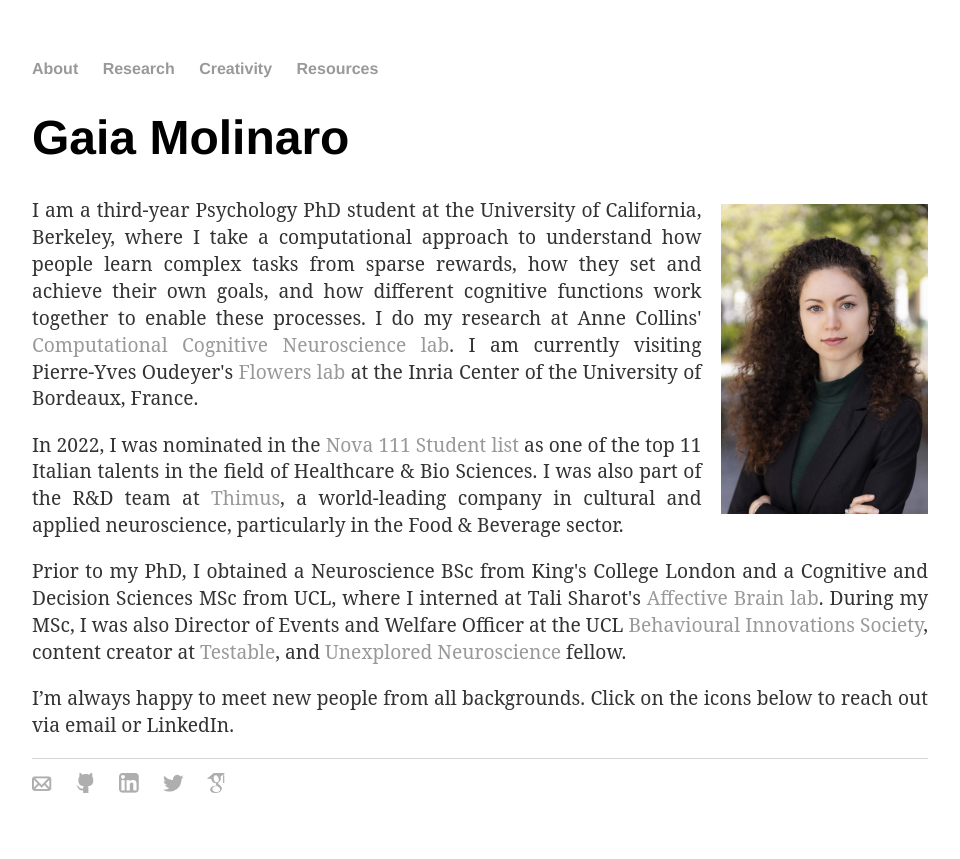
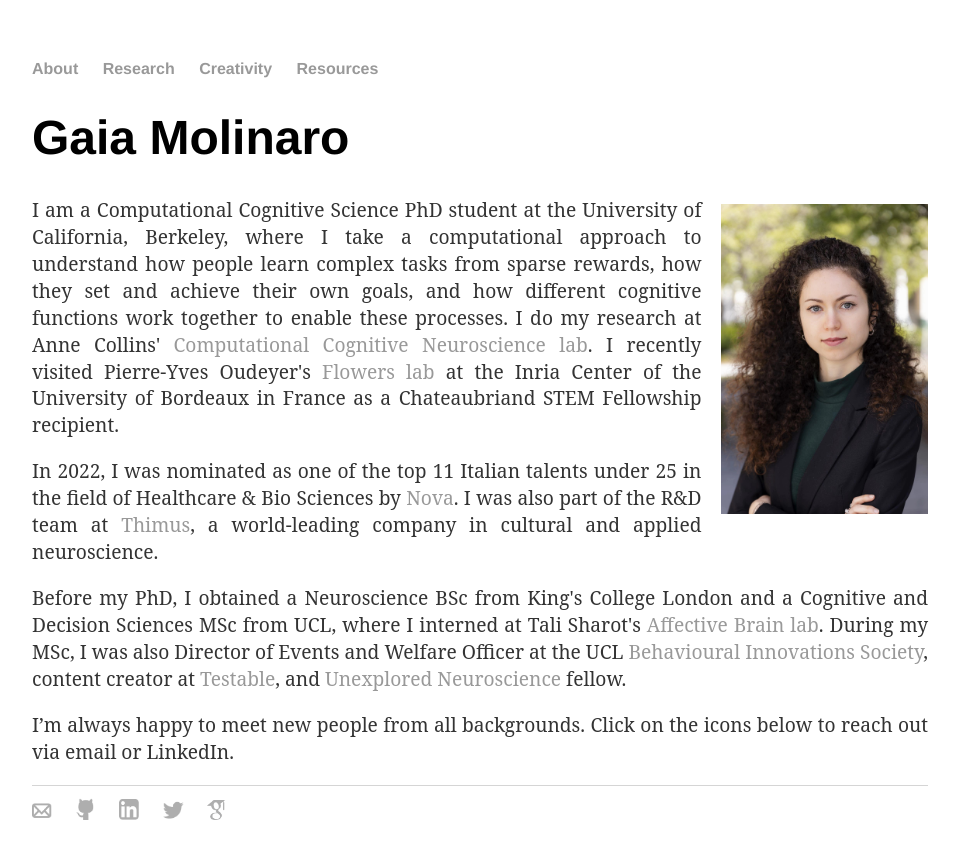
Before and after one commit to gaiamolinaro/gaiamolinaro.github.io, a Jekyll site: the page built from index.html, in a window 1280 px wide. Shown: the top 859 px of the page, without its empty margins (160-1120 px from the left). Built offline with Jekyll 4.4.1, drawn with Linux system fonts in a browser that asks for light colours; nearby versions of some CDN libraries.

Commit message:
Removed PhD year

```diff
--- a/index.html
+++ b/index.html
@@ -5,17 +5,15 @@ title: Gaia Molinaro
 <div class="blurb">
 <h1>Gaia Molinaro</h1>
 <img class="profile-pic" src="../photos/gaia_uva_pic.jpg">
-<p>I am a third-year Psychology PhD student at the University of California, Berkeley, where I take a computational approach to understand how people learn complex tasks from sparse rewards,
+<p>I am a Computational Cognitive Science PhD student at the University of California, Berkeley, where I take a computational approach to understand how people learn complex tasks from sparse rewards,
     how they set and achieve their own goals, and how different cognitive functions work together to enable these processes.
     I do my research at Anne Collins' <a href="https://ccn.berkeley.edu/" target="_blank">Computational Cognitive Neuroscience lab</a>.
-    I am currently visiting Pierre-Yves Oudeyer's <a href="https://flowers.inria.fr/" target="_blank">Flowers lab</a> at the Inria Center of the University of Bordeaux, France.</p>
+    I recently visited Pierre-Yves Oudeyer's <a href="https://flowers.inria.fr/" target="_blank">Flowers lab</a> at the Inria Center of the University of Bordeaux in France as a Chateaubriand STEM Fellowship recipient.</p>
 
-<p>In 2022, I was nominated in the <a href="https://www.novatalent.com/111/italy/student-list/2022" target="_blank">Nova 111 Student list</a>
-    as one of the top 11 Italian talents in the field of Healthcare & Bio Sciences. I was also part of the R&D team at
-    <a href="https://thimus.com/en/home/" target="_blank">Thimus</a>, a world-leading company in cultural and applied neuroscience, particularly in the Food & Beverage
-    sector.</p>
+<p>In 2022, I was nominated as one of the top 11 Italian talents under 25 in the field of Healthcare & Bio Sciences by <a href="https://www.novatalent.com/111/italy/student-list/2022" target="_blank">Nova</a>.
+    I was also part of the R&D team at <a href="https://thimus.com/en/home/" target="_blank">Thimus</a>, a world-leading company in cultural and applied neuroscience.</p>
 
-<p>Prior to my PhD, I  obtained a Neuroscience BSc from King's College London and a Cognitive and Decision Sciences MSc from UCL, where I interned at Tali Sharot's
+<p> Before my PhD, I  obtained a Neuroscience BSc from King's College London and a Cognitive and Decision Sciences MSc from UCL, where I interned at Tali Sharot's
     <a href="http://affectivebrain.com/" target="_blank">Affective Brain lab</a>.
     During my MSc, I was also Director of Events and Welfare Officer at the UCL <a href="https://linktr.ee/UCLBIT" target="_blank">Behavioural Innovations Society</a>,
     content creator at <a href="https://www.testable.org/" target="_blank">Testable</a>,
```
